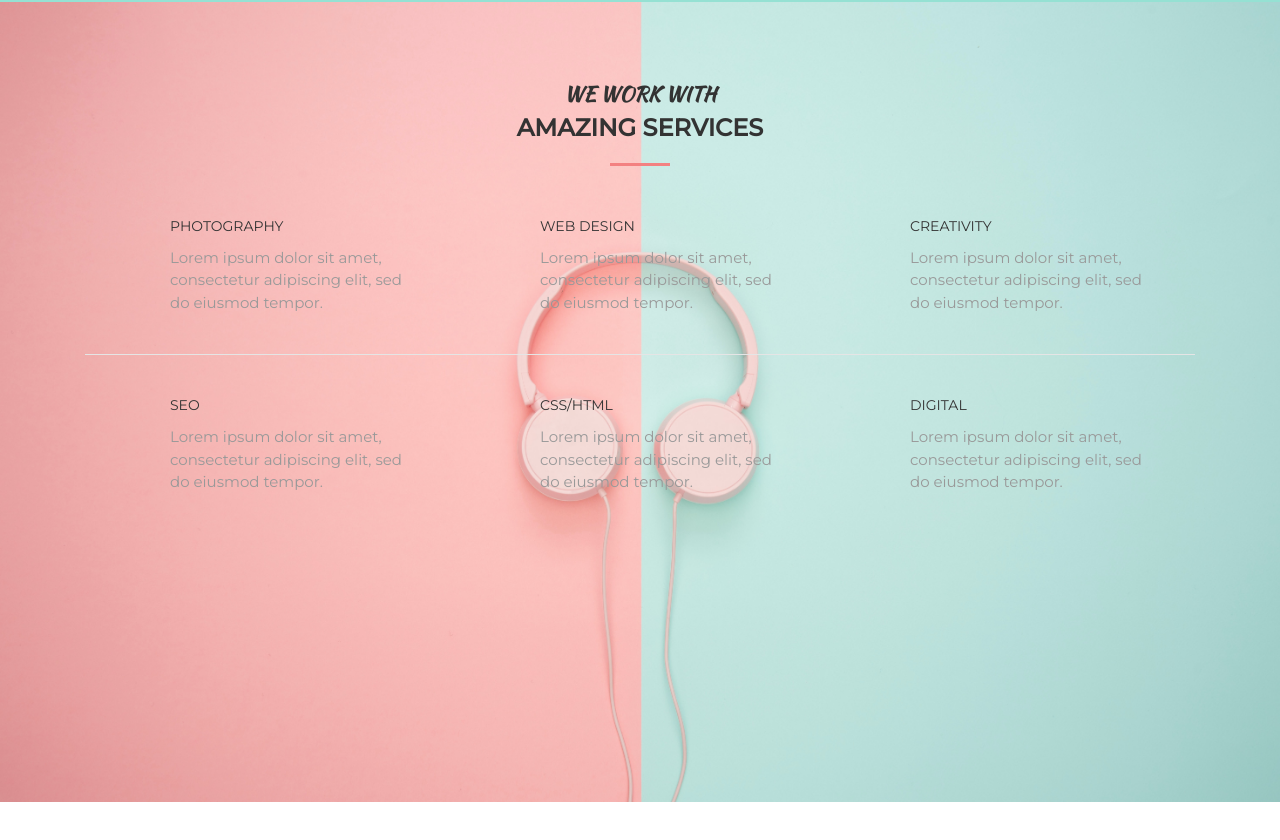
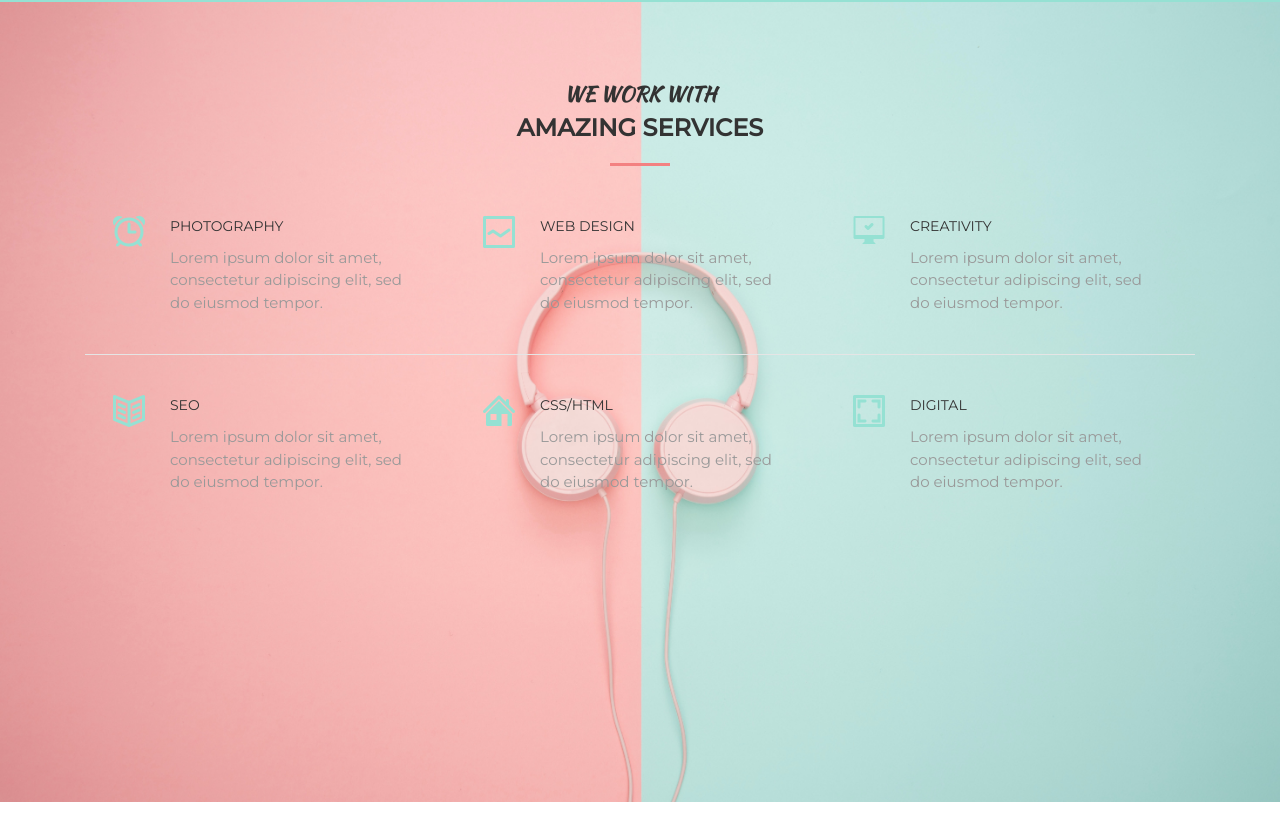
Before and after one commit to menzhuka/menzhuka.github.io, a plain HTML site: page index.html in a window 1280 px wide. Shown: the part 1918-2758 px from the top of the page. Drawn offline with nearby package versions, Linux system fonts and the light colour scheme.

Commit message:
Update index.html

```diff
--- a/index.html
+++ b/index.html
@@ -132,7 +132,7 @@
      <div class="col-md-4 wow fadeInLeft">
       <div class="img_block">
         <div class="overlay"></div>
-        <img src="../Trial/img/Layer_39.png" style="width: 100%;" alt="">
+        <img src="/img/Layer_39.png" style="width: 100%;" alt="">
         <div class="info">
           <i class="fas fa-book"></i>
           <div>Карты</div>
@@ -143,7 +143,7 @@
     <div class="col-md-4 wow fadeIn">
       <div class="img_block">
         <div class="overlay"></div>
-        <img src="../Trial/img/Layer_39.png" style="width: 100%;" alt="">
+        <img src="/img/Layer_39.png" style="width: 100%;" alt="">
         <div class="info">
           <i class="fas fa-graduation-cap"></i>
           <div>Snake</div>
@@ -154,7 +154,7 @@
     <div class="col-md-4 wow fadeInRight">
       <div class="img_block">
         <div class="overlay"></div>
-        <img src="../Trial/img/Layer_39.png" style="width: 100%;" alt="">
+        <img src="/img/Layer_39.png" style="width: 100%;" alt="">
         <div class="info">
           <i class="fas fa-code"></i>
           <div>надо еще поработать</div>
@@ -205,37 +205,37 @@
 
         <div class="services wow fadeInRight">
             <div class="services__item  services__item--border">
-                <img class="services__icon" src="../Trial/img/services/photography.png" alt="">
+                <img class="services__icon" src="/img/services/photography.png" alt="">
 
                 <div class="services__title">Photography</div>
                 <div class="services__text">Lorem ipsum dolor sit amet, consectetur adipiscing elit, sed do eiusmod tempor.</div>
             </div>
             <div class="services__item  services__item--border">
-                <img class="services__icon" src="../Trial/img/services/webdesign.png" alt="">
+                <img class="services__icon" src="/img/services/webdesign.png" alt="">
 
                 <div class="services__title">Web Design</div>
                 <div class="services__text">Lorem ipsum dolor sit amet, consectetur adipiscing elit, sed do eiusmod tempor.</div>
             </div>
             <div class="services__item  services__item--border">
-                <img class="services__icon" src="../Trial/img/services/creativity.png" alt="">
+                <img class="services__icon" src="/img/services/creativity.png" alt="">
 
                 <div class="services__title">Creativity</div>
                 <div class="services__text">Lorem ipsum dolor sit amet, consectetur adipiscing elit, sed do eiusmod tempor.</div>
             </div>
             <div class="services__item">
-                <img class="services__icon" src="../Trial/img/services/seo.png" alt="">
+                <img class="services__icon" src="/img/services/seo.png" alt="">
 
                 <div class="services__title">seo</div>
                 <div class="services__text">Lorem ipsum dolor sit amet, consectetur adipiscing elit, sed do eiusmod tempor.</div>
             </div>
             <div class="services__item">
-                <img class="services__icon" src="../Trial/img/services/css-html.png" alt="">
+                <img class="services__icon" src="/img/services/css-html.png" alt="">
 
                 <div class="services__title">Css/Html</div>
                 <div class="services__text">Lorem ipsum dolor sit amet, consectetur adipiscing elit, sed do eiusmod tempor.</div>
             </div>
             <div class="services__item">
-                <img class="services__icon" src="../Trial/img/services/digital.png" alt="">
+                <img class="services__icon" src="/img/services/digital.png" alt="">
 
                 <div class="services__title">digital</div>
                 <div class="services__text">Lorem ipsum dolor sit amet, consectetur adipiscing elit, sed do eiusmod tempor.</div>
@@ -259,7 +259,7 @@
 
       <div class="wedo wow fadeInLeft">
           <div class="wedo__item">
-              <img class="wedo__img" src="../Trial/img/wedo.jpg" alt="">
+              <img class="wedo__img" src="/img/wedo.jpg" alt="">
           </div>
 
           <div class="wedo__item">
@@ -267,7 +267,7 @@
               <div class="accordion">
                   <div class="accordion__item" data-collapse="#wedo_1">
                       <div class="accordion__header">
-                          <img class="accordion__icon" src="../Trial/img/services/photography.png" alt="">
+                          <img class="accordion__icon" src="/img/services/photography.png" alt="">
                           <div class="accordion__title">Photography</div>
                       </div>
                       <div class="accordion__content" id="wedo_1">
@@ -277,7 +277,7 @@
 
                   <div class="accordion__item active" data-collapse="#wedo_2">
                       <div class="accordion__header">
-                          <img class="accordion__icon" src="../Trial/img/services/creativity.png" alt="">
+                          <img class="accordion__icon" src="/img/services/creativity.png" alt="">
                           <div class="accordion__title">Creativity</div>
                       </div>
                       <div class="accordion__content" id="wedo_2">
@@ -287,7 +287,7 @@
 
                   <div class="accordion__item" data-collapse="#wedo_3">
                       <div class="accordion__header">
-                          <img class="accordion__icon" src="../Trial/img/services/webdesign.png" alt="">
+                          <img class="accordion__icon" src="/img/services/webdesign.png" alt="">
                           <div class="accordion__title">web design</div>
                       </div>
                       <div class="accordion__content" id="wedo_3">
```
